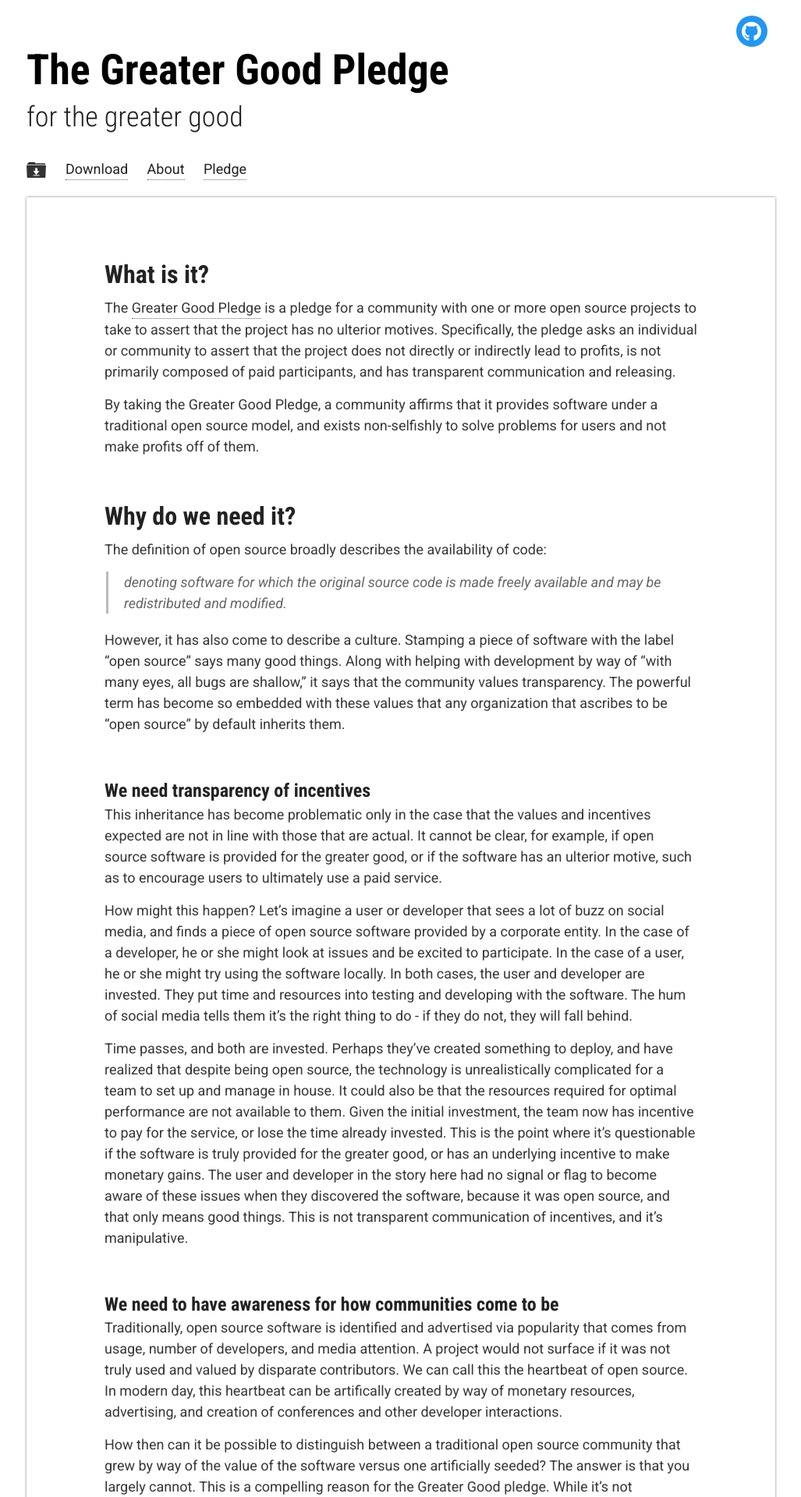
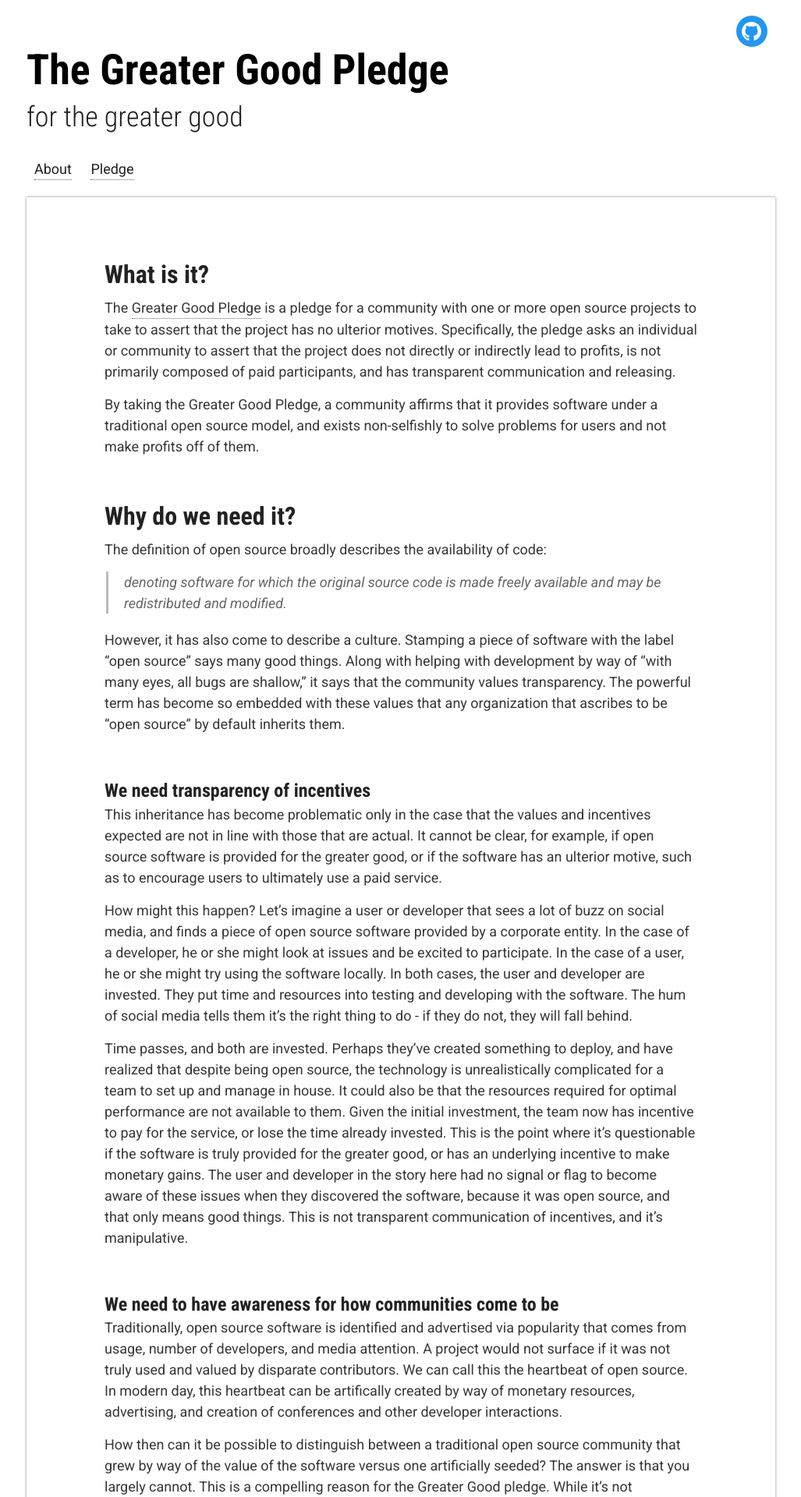
Before and after one commit to good-labs/greater-good-affirmation, a Jekyll site: the page built from docs/pages/about.md, in a window 1280 px wide. Shown: the top 1920 px of the page at 78% size, without its empty margins (126-1153 px from the left). Built offline with Jekyll 4.4.1, drawn with Linux system fonts in a browser that asks for light colours.

Commit message:
remove downloads button, not necessary
Signed-off-by: Vanessa Sochat <vsochat@stanford.edu>

```diff
--- a/docs/_layouts/default.html
+++ b/docs/_layouts/default.html
@@ -9,7 +9,6 @@
     <div id="header_wrap" class="outer">
         <header class="inner">
           <a id="forkme_banner" href="{{ site.repo }}"></a>
-
           <h1 id="project_title">The Greater Good Pledge</h1>
           <h2 id="project_tagline">for the greater good</h2>
         </header>
@@ -17,7 +16,6 @@
 
     <section class="outer">
         <div class="downloads inner">
-          <a class="download_link" href="https://github.com/good-labs/greater-good-pledge/blob/master/GREATED_GOOD_PLEDGE.md">Download</a>
           <a class="download_link" href="{{ site.url }}{{ site.baseurl }}/">About</a>
           <a class="download_link" href="{{ site.url }}{{ site.baseurl }}/pledge/">Pledge</a>
         </div>
--- a/docs/assets/css/profit-free-pledge.css
+++ b/docs/assets/css/profit-free-pledge.css
@@ -389,11 +389,9 @@ header {
 
 .downloads {
   display: block;
-  padding-left: 50px;
   color: #212121;
   position: relative;
   height: 70px;
-  background: url(../images/download.svg) no-repeat center left;
   background-size: 25px 20px;
 }
 
```
